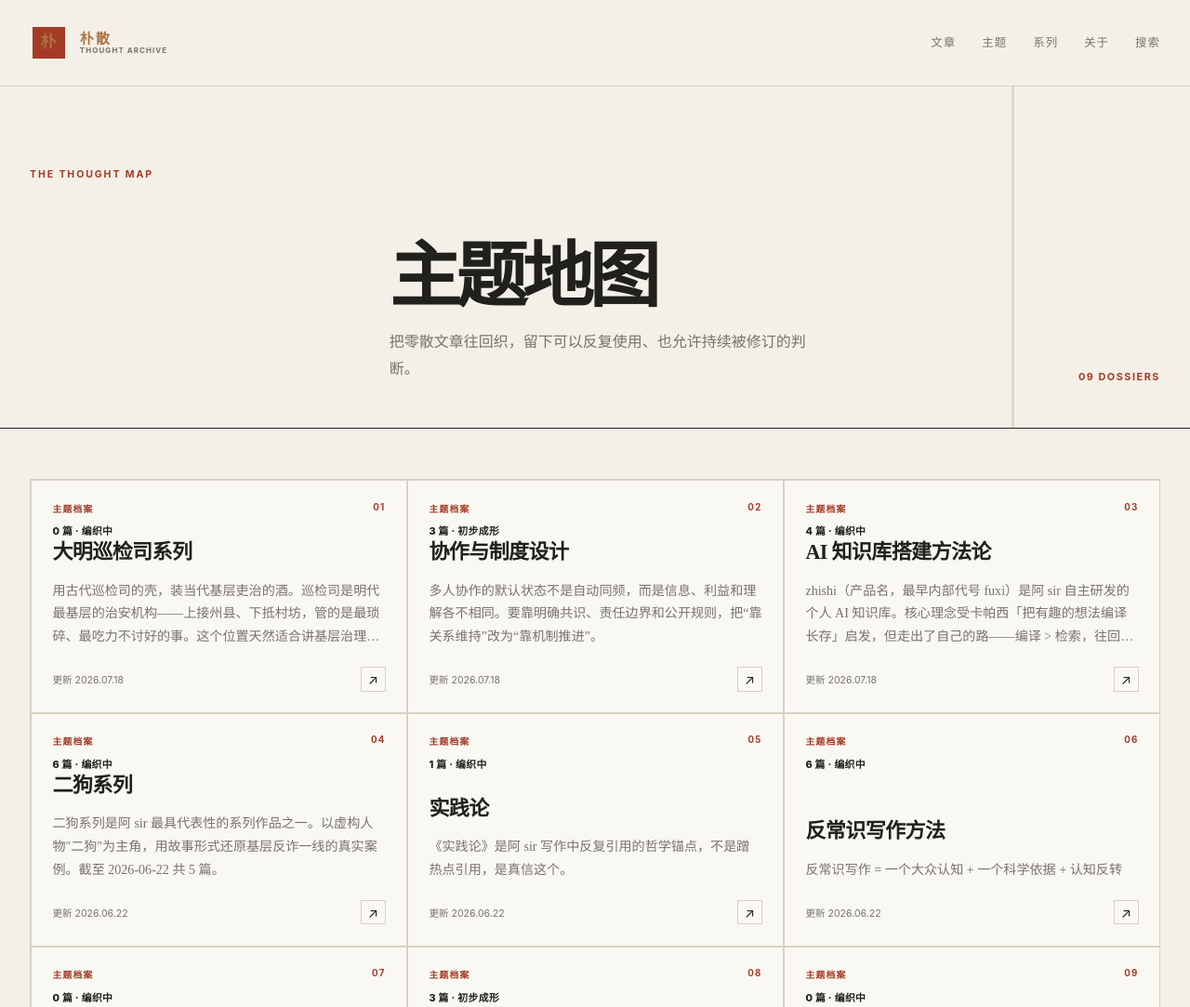
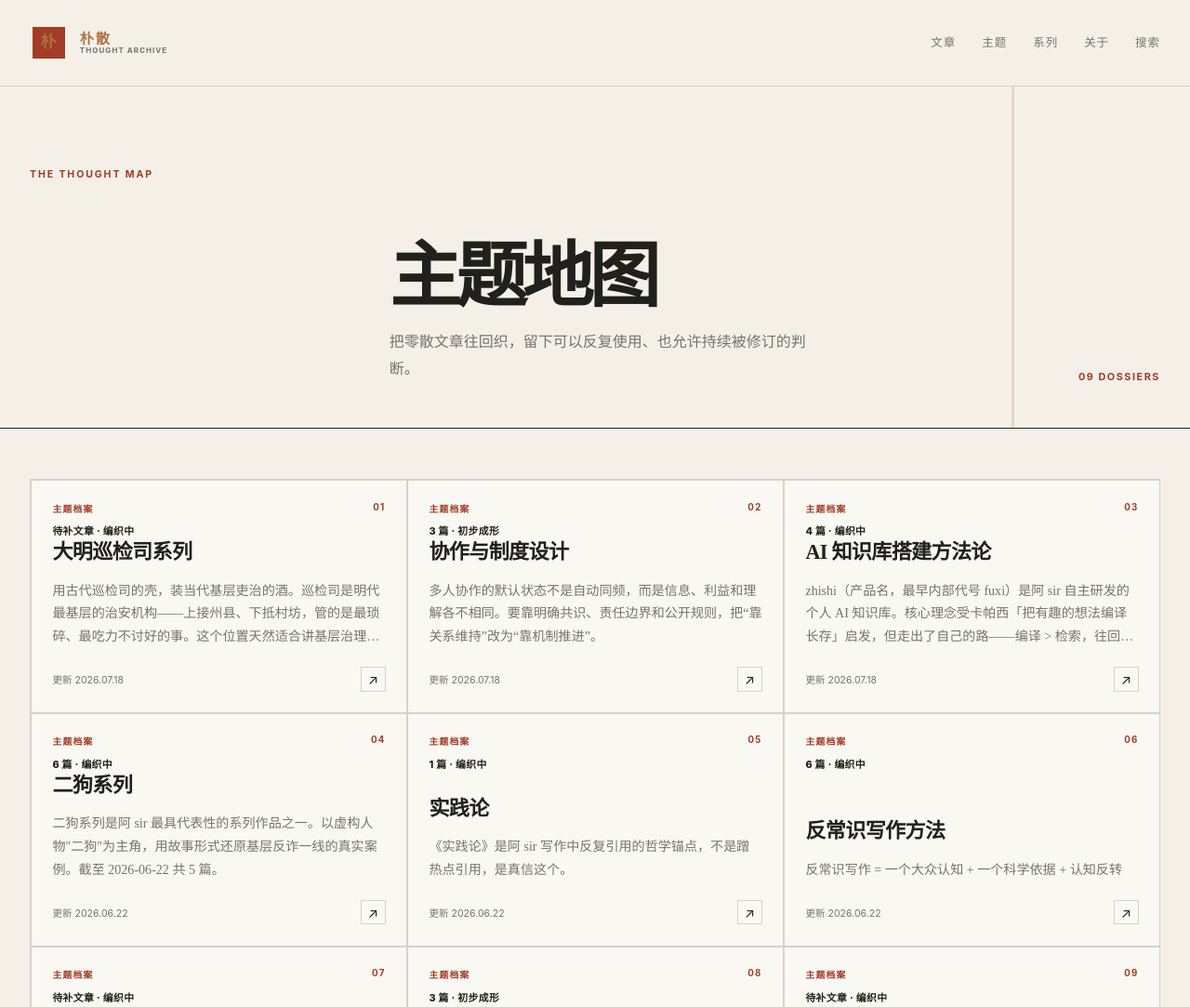
Before and after one commit to realgoodme/fuxi-knowledge, an Astro site: page /fuxi-knowledge/topics in a window 1280 px wide. Shown: the top 1083 px of the page at 93% size. Built offline with nearby package versions, Linux system fonts and the light colour scheme; Astro itself is replaced by a stand-in of ours.

Commit message:
fix: avoid zero-count topic label

```diff
--- a/src/components/ContentCard.astro
+++ b/src/components/ContentCard.astro
@@ -13,7 +13,7 @@ const number = String(index).padStart(2, "0");
     <span>{number}</span>
   </div>
   {kind === "article" && topicTitle && <div class="card-topic">主题：{topicTitle}</div>}
-  {kind === "topic" && <div class="card-topic">{topicCount ?? 0} 篇 · {topicStatus ?? "编织中"}</div>}
+  {kind === "topic" && <div class="card-topic">{topicCount ? `${topicCount} 篇 · ${topicStatus ?? "编织中"}` : `待补文章 · ${topicStatus ?? "编织中"}`}</div>}
   <h3><a href={href}>{entry.data.title}</a></h3>
   {entry.data.summary && <p>{entry.data.summary}</p>}
   <div class="card-footer">
```
